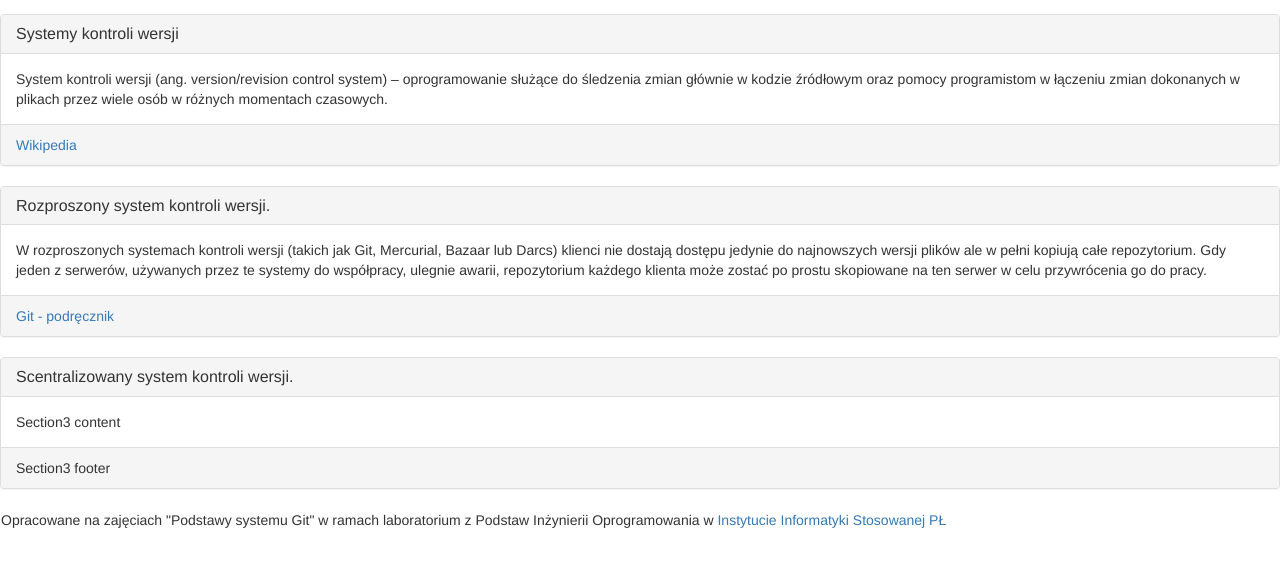
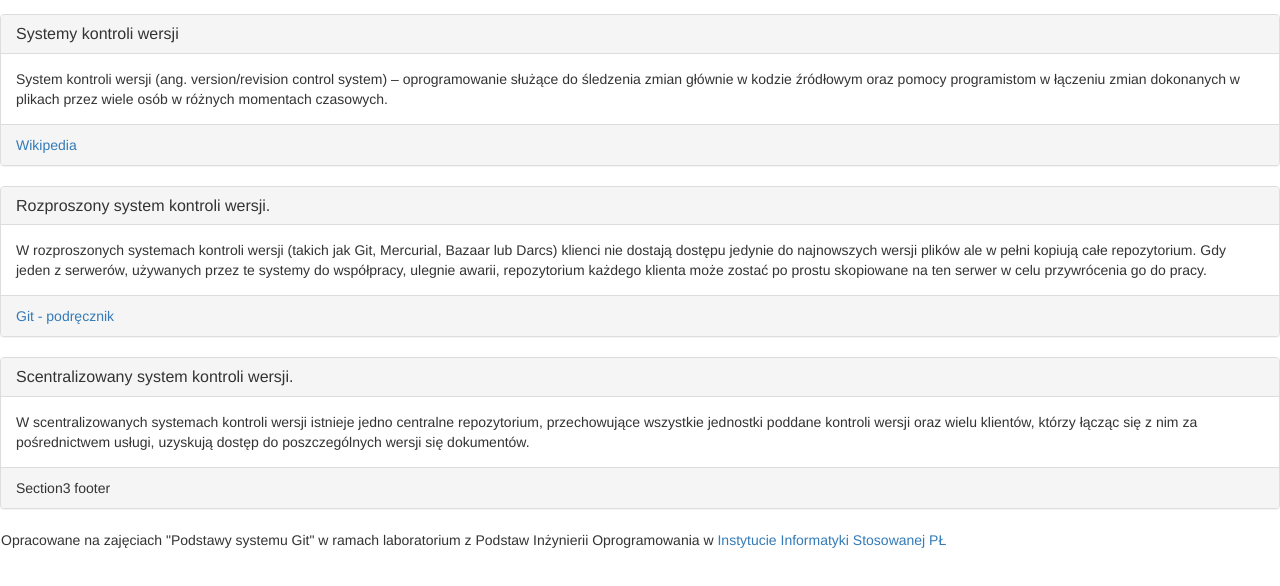
Before and after one commit to 187754/iislabpio_187754, a plain HTML site: page index.html in a window 1280 px wide. Shown: the part 58-644 px from the top of the page. Drawn offline with nearby package versions, Linux system fonts and the light colour scheme.

Commit message:
Zmiana fork_3

```diff
--- a/index.html
+++ b/index.html
@@ -44,7 +44,7 @@
     		<h3 class="panel-title">Scentralizowany system kontroli wersji.</h3>
   		</div>
   		<div class="panel-body">
-	    	Section3 content
+	    	W scentralizowanych systemach kontroli wersji istnieje jedno centralne repozytorium, przechowujące wszystkie jednostki poddane kontroli wersji oraz wielu klientów, którzy łącząc się z nim za pośrednictwem usługi, uzyskują dostęp do poszczególnych wersji się dokumentów.
 	  	</div>
 		<footer class="panel-footer">
 			Section3 footer
```
